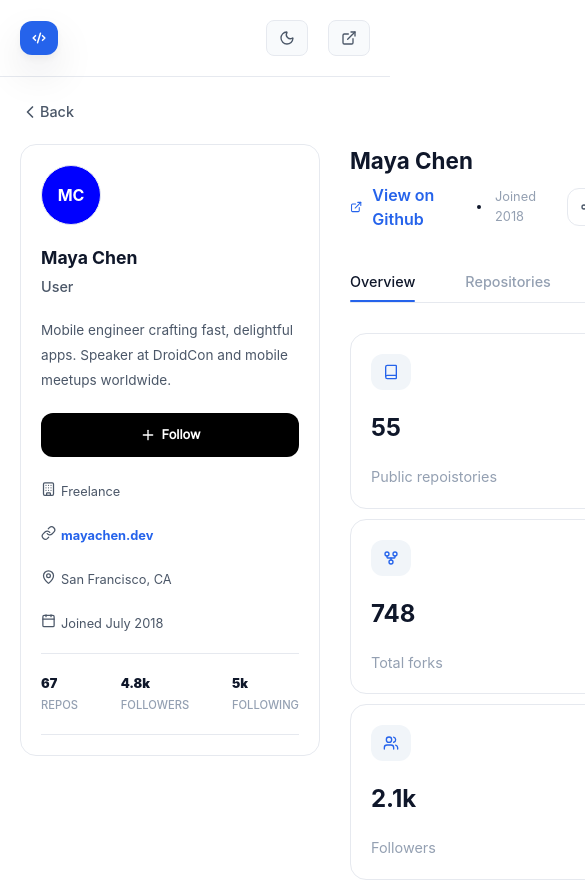
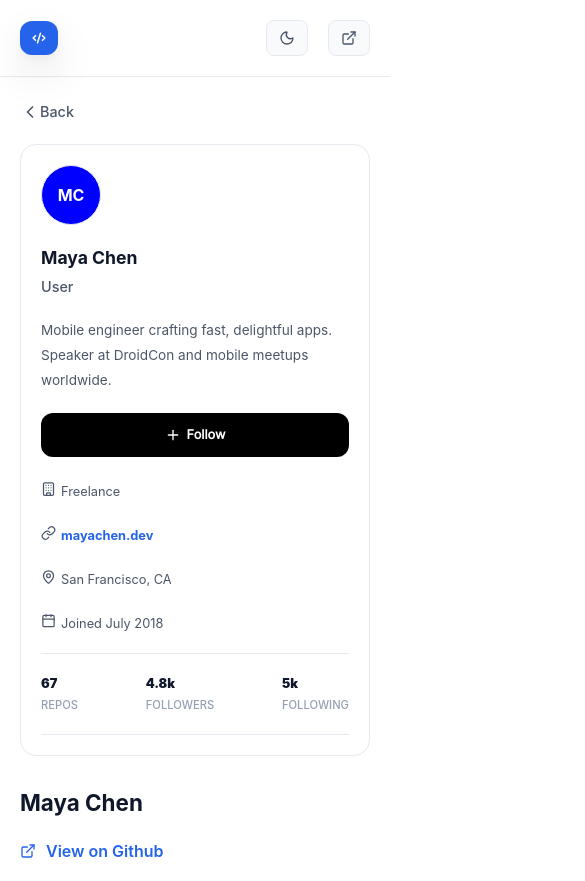
Before and after one commit to Dannyk24/dev-lens, a React (Vite) app: page /profile/1 in a window 390 px wide. Shown: the top 881 px of the page, 585 px wide, since content can reach past the window. Built offline with nearby package versions, Linux system fonts and the light colour scheme.

Commit message:
make profile page responsive

```diff
--- a/src/components/ProfileCard.css
+++ b/src/components/ProfileCard.css
@@ -1,6 +1,12 @@
 .profile-sidebar {
     position: sticky;
     top: 5rem;
+}
+
+@media(max-width:768px) {
+    .profile-sidebar {
+        position: static;
+    }
 }
 
 .profile-card {
--- a/src/pages/ProfilePage.css
+++ b/src/pages/ProfilePage.css
@@ -87,3 +87,26 @@
     width: 0px;
     justify-self: center;
 }
+
+@media(max-width:768px) {
+    .profile-shell {
+        grid-template-columns: 1fr;
+    }
+}
+
+@media(max-width:400px) {
+    .profile-link-row {
+        flex-direction: column;
+        align-items: start;
+        gap: 20px;
+        margin-top: 20px;
+    }
+
+    .share-profile-cta {
+        margin-left: 0;
+    }
+
+    .decorative-dot {
+        display: none;
+    }
+}
```
